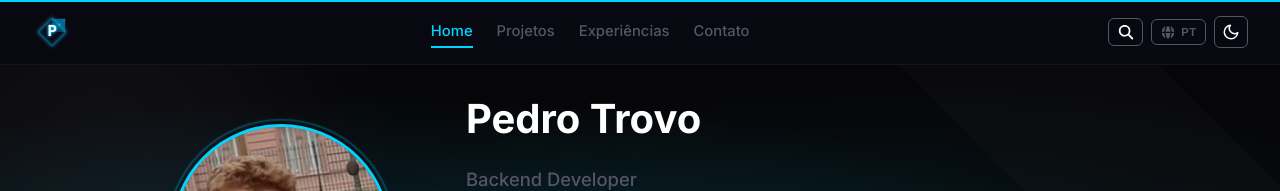
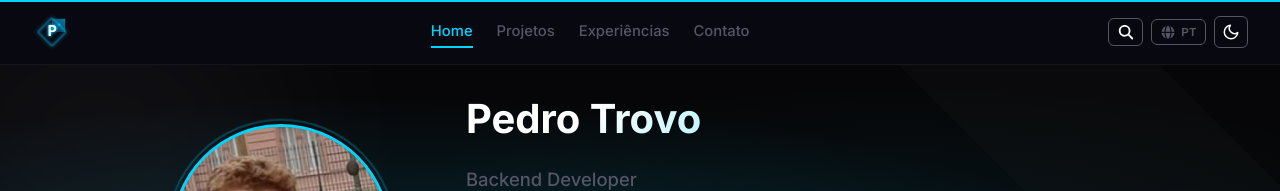
Before and after one commit to pedro-Trovo/Portfolio-pedro-trovo, a React (Vite) app: page / in a window 1280 px wide. Shown: the top 191 px of the page. Built offline with nearby package versions, Linux system fonts and the light colour scheme.

Commit message:
fix: increase gradient visibility on desktop name

```diff
--- a/src/App.css
+++ b/src/App.css
@@ -516,14 +516,14 @@ main {
   font-weight: 800;
   margin: 0;
   line-height: 1.1;
-  background: linear-gradient(135deg, var(--color-text-primary) 40%, var(--color-accent) 100%);
+  background: linear-gradient(135deg, var(--color-text-primary) 20%, var(--color-accent) 100%);
   background-clip: text;
   -webkit-background-clip: text;
   -webkit-text-fill-color: transparent;
 }
 
 .light .home-name {
-  background: linear-gradient(135deg, var(--color-text-primary) 40%, var(--color-accent) 100%);
+  background: linear-gradient(135deg, var(--color-text-primary) 20%, var(--color-accent) 100%);
   background-clip: text;
   -webkit-background-clip: text;
   -webkit-text-fill-color: transparent;
```
